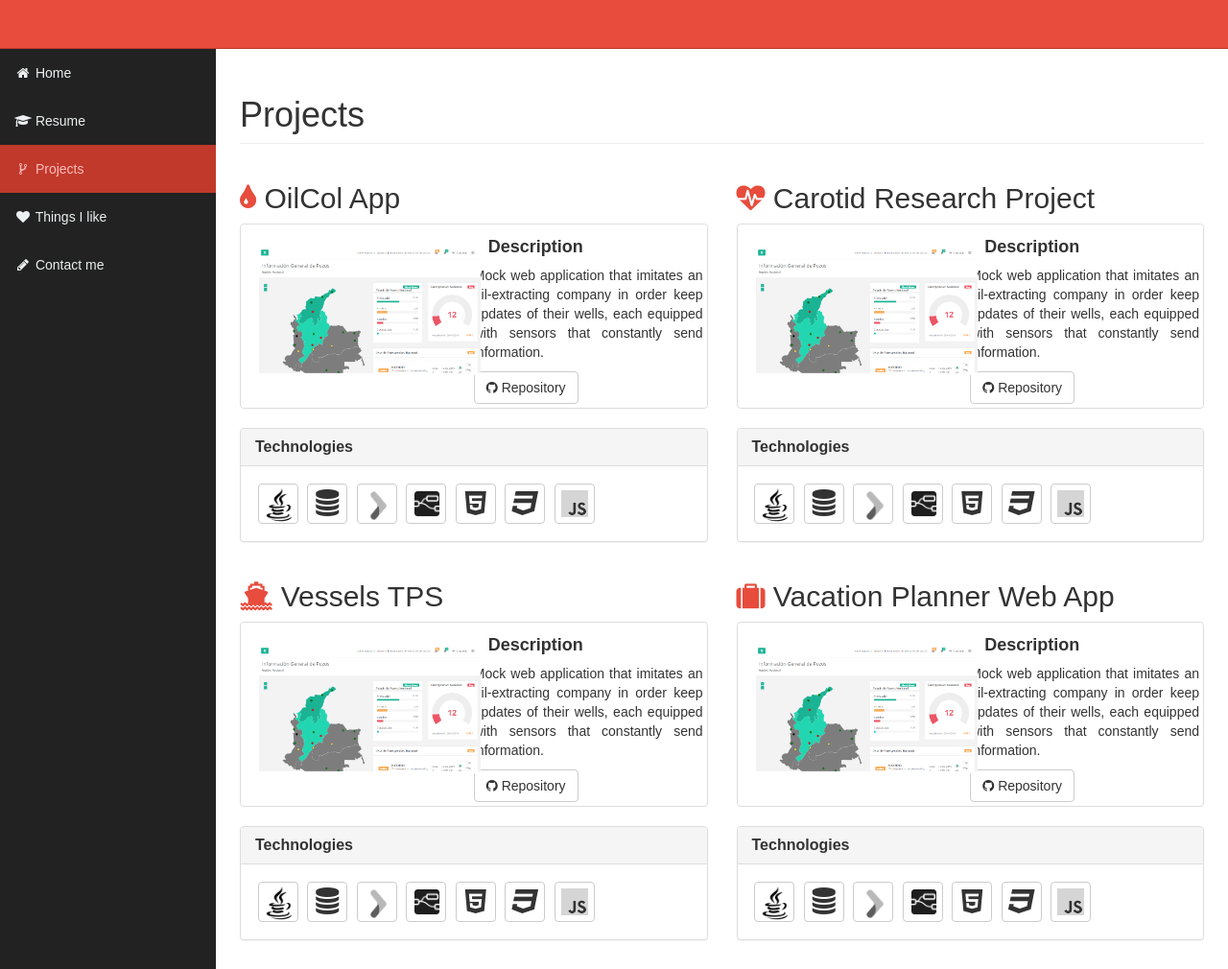
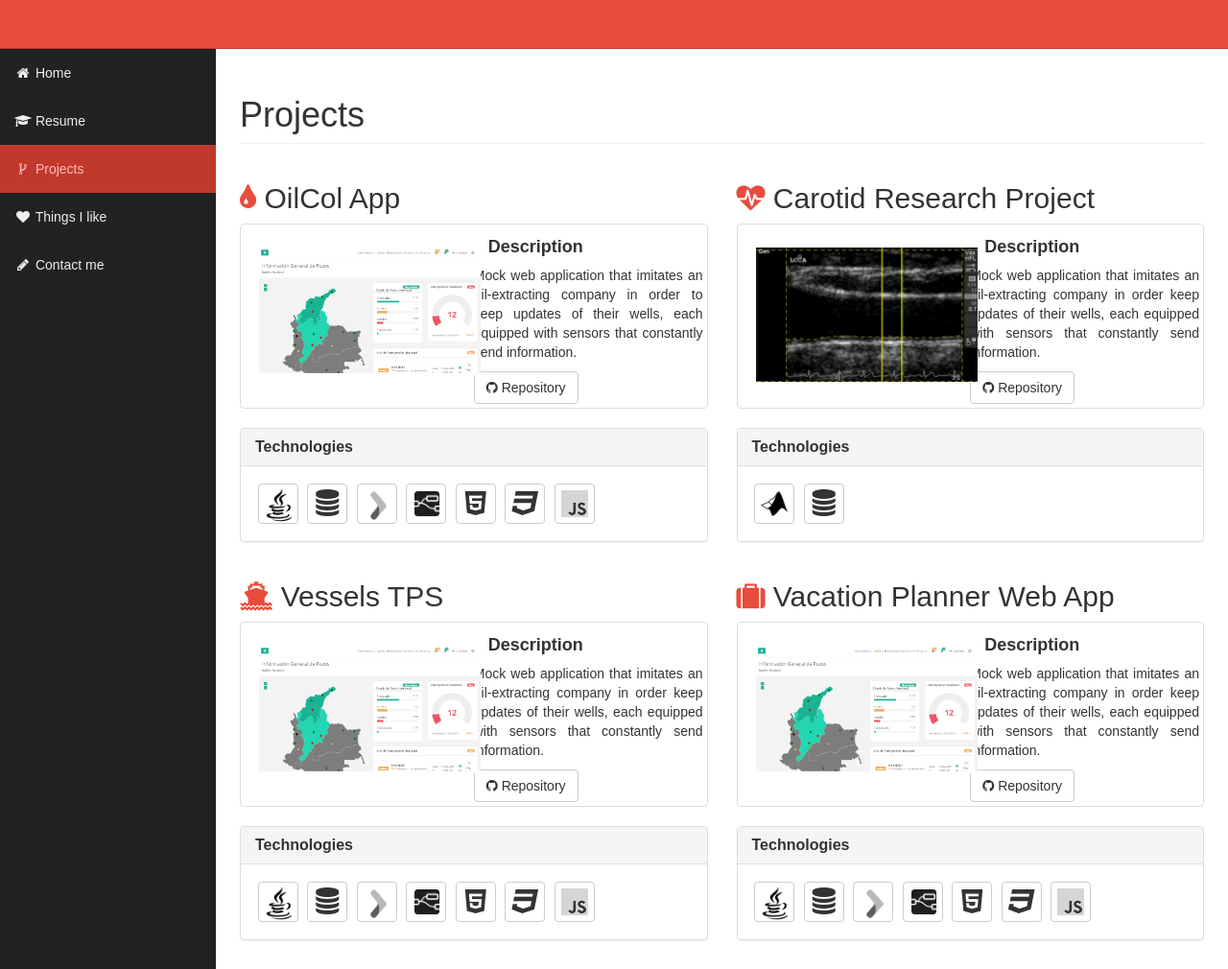
Before and after one commit to margaritagomez/margaritagomez.github.io, a plain HTML site: page projects.html in a window 1280 px wide. Shown: the whole page at 96% size. Drawn offline with Linux system fonts and the light colour scheme; a web font is replaced by a local one.

Commit message:
Carotid pry

```diff
--- a/css/style.css
+++ b/css/style.css
@@ -136,6 +136,10 @@
   padding: 0em 0.25em;
 }
 
+#btnmatlab{
+  padding: 0em 0em;
+}
+
 .java-icon{
   width: 3em;
 }
@@ -155,6 +159,10 @@
   filter: grayscale(100%);
 }
 
+.matlab-icon{
+  width: 2em;
+}
+
 /*contact.html*/
 .boton-contact{
   float:left;
--- a/projects.html
+++ b/projects.html
@@ -96,7 +96,7 @@
                                 <div class="col-lg-6 ">
                                     <h4 class="project-description-title">Description</h4>
                                 </div>
-                                <p class="project-description">Mock web application that imitates an oil-extracting company in order keep updates of their wells, each equipped with sensors that constantly send information.</p>
+                                <p class="project-description">Mock web application that imitates an oil-extracting company in order to keep updates of their wells, each equipped with sensors that constantly send information.</p>
                                 <a href="https://github.com/Arquisuave/oilcol-app-play" target="_blank">
                                     <button type="button" class="btn btn-default btn-md ">
                                   <i class="fa fa-github " aria-hidden="true"></i> Repository
@@ -138,14 +138,13 @@
                         <div class="project animated fadeInLeft">
                           <div class="thumbnail">
                               <div class="col-lg-6"><br>
-                                  <img class="project-img" src="img/oilcol.PNG" alt="Dashboard of OilCol web app">
+                                  <img class="project-img" src="img/carotid.PNG" alt="Ultrasound image of a carotid segmentation">
                               </div>
                               <div class="col-lg-6 ">
                                   <h4 class="project-description-title">Description</h4>
                               </div>
                               <p class="project-description">Mock web application that imitates an oil-extracting company in order keep updates of their wells, each equipped with sensors that constantly send information.</p>
-                              <a href="https://github.com/Arquisuave/oilcol-app-play" target="_blank">
-                                  <button type="button" class="btn btn-default btn-md ">
+                                  <button type="button" class="btn btn-default btn-md" data-toggle="tooltip" data-placement="bottom" title="Not available yet">
                                 <i class="fa fa-github " aria-hidden="true"></i> Repository
                             </button>
                               </a>
@@ -155,26 +154,11 @@
                                   <h3 class="panel-title">Technologies</h3>
                               </div>
                               <div class="panel-body">
-                                  <button type="button" id="btnjava" class="btn btn-default btn-tech" data-toggle="tooltip" data-placement="bottom" title="Java EE">
-                                    <img class="java-icon" src="img/java-icon.png" alt="java icon">
+                                  <button type="button" id="btnmatlab" class="btn btn-default btn-tech" data-toggle="tooltip" data-placement="bottom" title="MATLAB">
+                                    <img class="matlab-icon" src="img/matlab-icon.png" alt="matlab icon">
                                   </button>
                                   <button type="button" class="btn btn-default btn-tech btn-icon" data-toggle="tooltip" data-placement="bottom" title="PostgreSQL">
                                     <i class="fa fa-database fa-2x" aria-hidden="true"></i>
-                                  </button>
-                                  <button type="button" class="btn btn-default btn-tech" data-toggle="tooltip" data-placement="bottom" title="Play Framework">
-                                    <img class="play-icon" src="img/play-icon.png" alt="play icon">
-                                  </button>
-                                  <button type="button" id="btnnodered" class="btn btn-default btn-tech" data-toggle="tooltip" data-placement="bottom" title="Node-RED">
-                                    <img class="node-red-icon" src="img/node-red-icon.png" alt="node-red icon">
-                                  </button>
-                                  <button type="button" class="btn btn-default btn-tech btn-icon" data-toggle="tooltip" data-placement="bottom" title="HTML5">
-                                    <i class="fa fa-html5 fa-2x" aria-hidden="true"></i>
-                                  </button>
-                                  <button type="button" class="btn btn-default btn-tech btn-icon" data-toggle="tooltip" data-placement="bottom" title="CSS3">
-                                    <i class="fa fa-css3 fa-2x" aria-hidden="true"></i>
-                                  </button>
-                                  <button type="button" id="btnjs" class="btn btn-default btn-tech" data-toggle="tooltip" data-placement="bottom" title="JavaScript">
-                                    <img class="js-icon" src="img/js-icon.png" alt="node-red icon">
                                   </button>
                               </div>
                           </div>
```
Also changed, not shown: img/carotid.PNG (added), img/matlab-icon.png (added).
